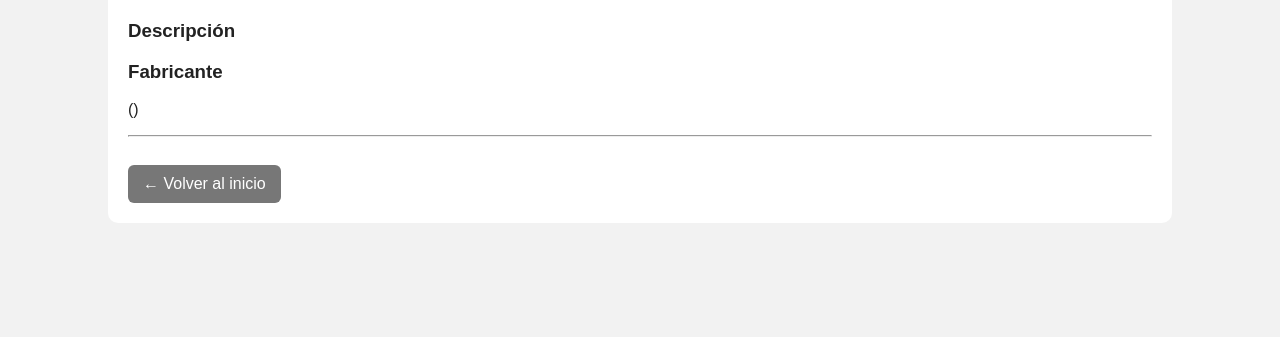
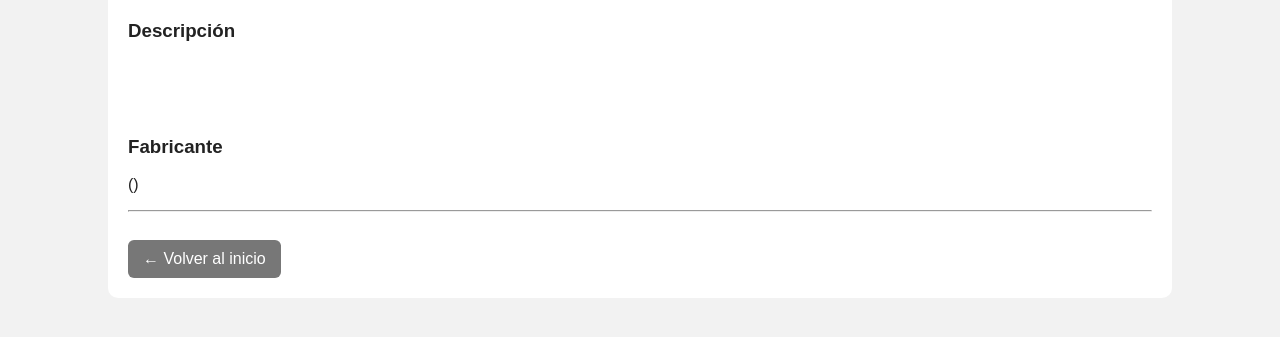
Before and after one commit to antorodriamveg/mi_wiki, a Flask app: page /modelo/1 in a window 1280 px wide. Shown: the part 264-601 px from the top of the page. Run offline with Flask 3, Linux system fonts and the light colour scheme; data that the repository does not hold is empty; some libraries are stand-ins or nearby versions.

Commit message:
cambio de descripcion

```diff
--- a/static/style.css
+++ b/static/style.css
@@ -122,3 +122,9 @@ input, textarea {
     margin: auto;
     border-radius: 10px;
 }
+.texto-modelo {
+    white-space: pre-wrap;
+    font-family: inherit;
+    font-size: 1.1rem;
+    line-height: 1.6;
+}
--- a/templates/modelo.html
+++ b/templates/modelo.html
@@ -24,7 +24,10 @@
     <p><strong>Año:</strong> {{ modelo[4] }}</p>
 
     <h3>Descripción</h3>
-    <p>{{ modelo[5] }}</p>
+
+    <pre class="texto-modelo">
+    {{ modelo[5] }}
+    </pre>
 
     <h3>Fabricante</h3>
     <p>{{ modelo[7] }} ({{ modelo[8] }})</p>
```
